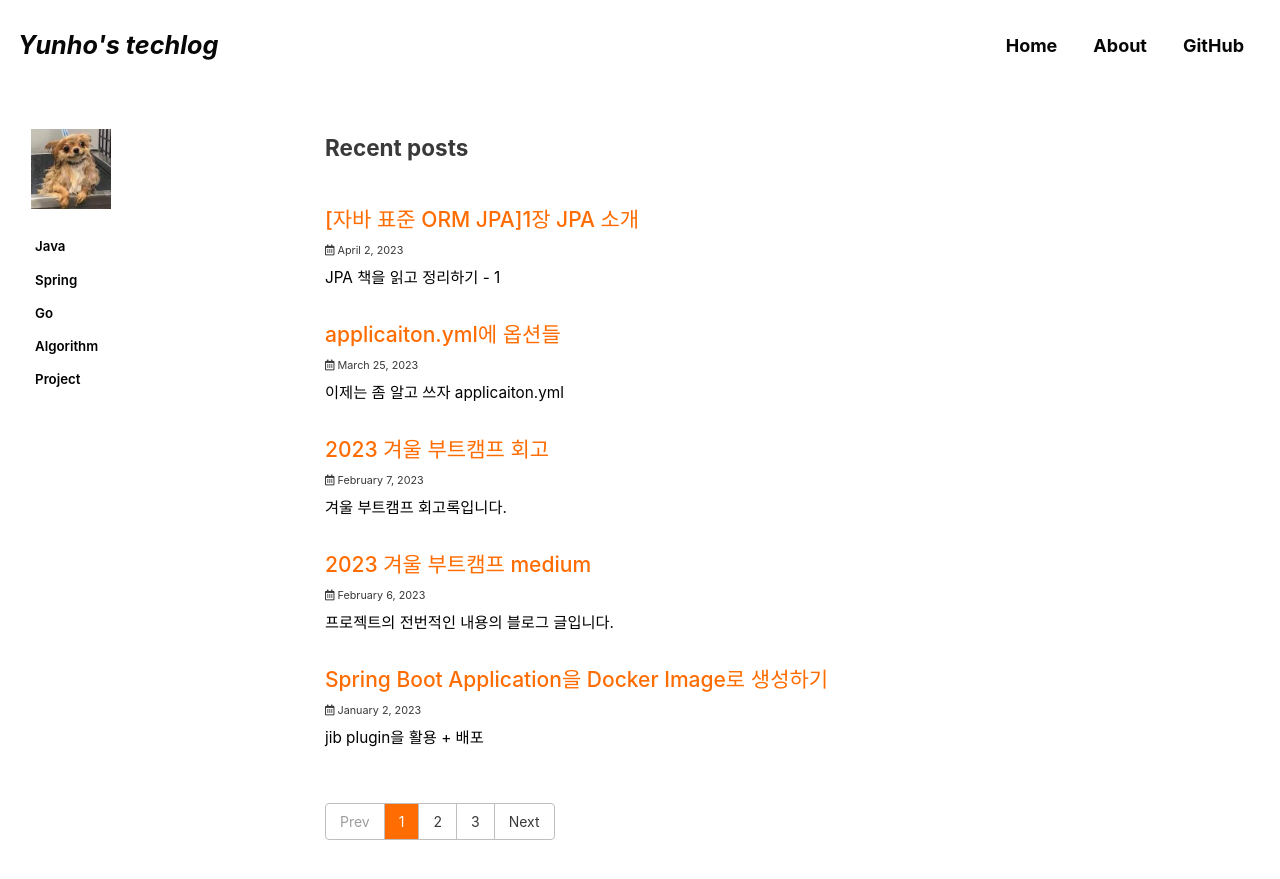
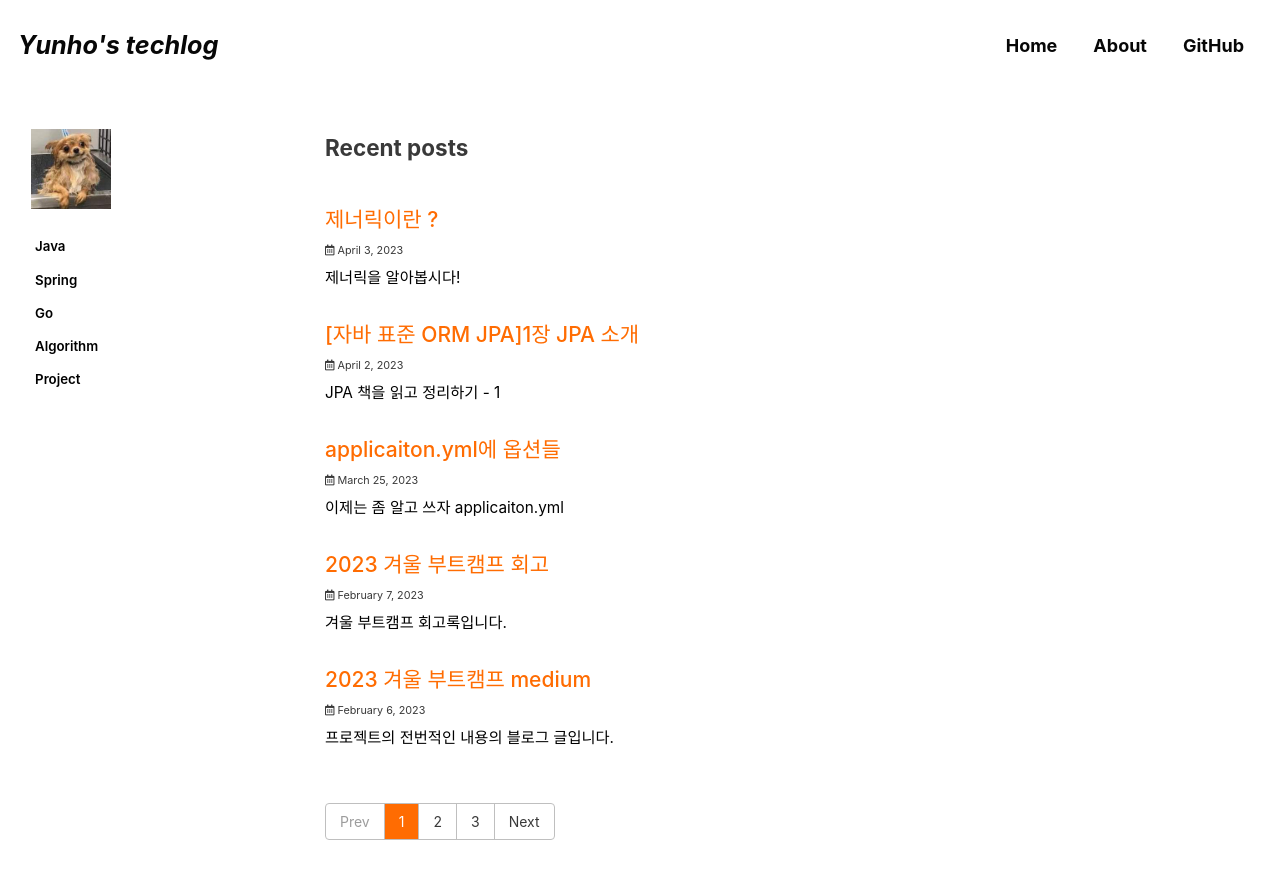
Before and after one commit to yunhobb/yunhobb.github.io, a Jekyll site: the page built from index.html, in a window 1280 px wide and 900 px high. Shown: the top 879 px of the window. Built offline with Jekyll 4.4.1, drawn with Linux system fonts in a browser that asks for light colours; cached includes are drawn as plain includes; some web fonts are replaced; the list of posts is cut into pages by our own code; part of the change alters nothing that is shown.

Commit message:
자바 제너릭 IdResponse<>

````diff
--- /dev/null
+++ b/_posts/2023-04-03-java-제너릭.md
@@ -0,0 +1,90 @@
+---
+title: "제너릭이란 ? "
+excerpt: "제너릭을 알아봅시다!"
+
+categories:
+  - Java
+tags:
+  - [Spring, Java]
+
+permalink: /java/generic
+
+toc: true
+toc_sticky: true
+
+date: 2023-04-03
+last_modified_at: 2023-04-03
+---
+# 계기 ..
+현재 기존에 Flask로 작업했던 프로젝트를 Springboot로 리펙토링하는 프로젝트를 작업중이다. <br>
+<img width="514" alt="image" src="https://user-images.githubusercontent.com/87285536/229433110-5c895032-34de-4218-b41d-05ab729a57a0.png"><br>
+responseDto에 반환값이 id 하나다 보니 위와 같은식으로 코드를 작성했는데 아래와 같은 피드백을 받았다.<br>
+
+제너릭을 대략적으로 ```ArrayList<T>``` 또는 ```Map<K,V>``` 말고는 잘 써보지 못하였기도 하고 익숙하지가 않았다. 이번 기회에 한번 제네릭에 대해서 알아보려고 한다.<br>
+
+# 제너릭이란?
+* 파라미터 타입이나 리턴 타임에 대한 정의를 외부로 미룬다
+* 반환값에 대한타입 변환 및 타입 검사에 들어가는 노력을 줄일 수 있다
+* 타입에 대해 유연성과 안정성을 확보한다
+* 런타임 환경에 아무런 영향이 없는 컴파일 시점의 전처리 기술이다
+
+# 간단한 제너릭 class 사용법!
+```
+class Sample<T>{
+  // 데이터 타입 T
+  private T data;
+
+  // 파라미터로 T를 받는다
+  public void setData(T data){
+    this.data = data;
+  }
+  // return 타입 : T
+  public T getData(){ㄴ
+    return data;
+  }
+}
+```
+
+제너릭을 이용하여 위와 같이 제너릭 클래스와 메서드를 선언할 수 있다. <br>
+위와 같이 선언된 제너릭 클래스를 생성할 때는 타입 변수 자리에 사용할 실제 타입을 명시하면 된다.
+
+```
+Sample<Integer> sample = new Sample<Integer>();
+
+sample.setData(2);
+
+Integer ret = sample.getData();
+```
+# 타입 파라미터 컨밴션
+* E - Element
+* K - Key
+* N - Number
+* T - Type
+* V - Value
+* S, U, V etc - 2nd, 3rd, 4th types
+*
+처음 E,K,T,V 등등 제네릭에서 사용하는 타입 파라미터는 여러개가 있다. 처음에는 이게 무슨 제약 조건을 걸어주는 옵션인 줄 알았다. 하지만 <> 내부에 아무 문자나 넣어도 코드는 작동한다는 거다.<br>
+**그럼 왜? 컨밴션이 존재하는걸까?**<br>
+*Code Conventions for Java Programming Language*에 보면 아래와 같이 나와있다.<br>
+"without this convention, it would be difficult to tell the diference between a variable and an ordianry class or interface "<br>
+"컨벤션이 없으면, 타입 변수와 클래스 인터페이스의 차이점을 구별하기 어려울 것입니다." 라고 나와있다.
+
+# 마지막으로 코드리뷰 받은 것에 대한 수정은 ..?
+제너릭 타입의 IdResonpse<T>클래스를 생성해줬다.
+```
+@Getter
+@NoArgsConstructor
+@AllArgsConstructor
+public class IdResponse<T> {
+
+  private T id;
+}
+```
+GameService의 일부이다. IdResponse<> 객체를 만들어서 반환해줬다.
+```
+public IdResponse<Long> createGame(GameRequestDto requestDto) {
+  Game game = gameRepository.save(gameMapper.toEntity(requestDto));
+  return new IdResponse<>(game.getId());
+}
+```
+반환값이 범용적으로 많이 받는 id 하나라면 자바의 제너릭을 사용해 위와 같은식으로 구성을 하면 코드량이 줄어 유지보수 관점에서 좋을거 같다란 생각이 들었다.
````
Also changed, not shown: _posts/2023-04-02-spring-JPA1.md (+4 -2 lines).
